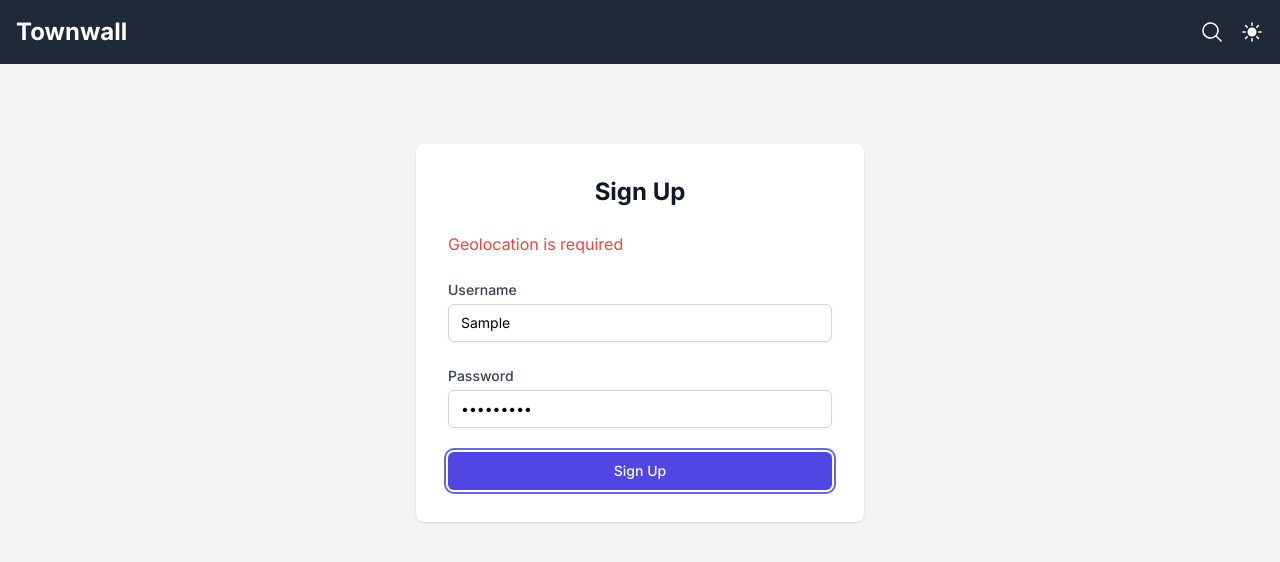
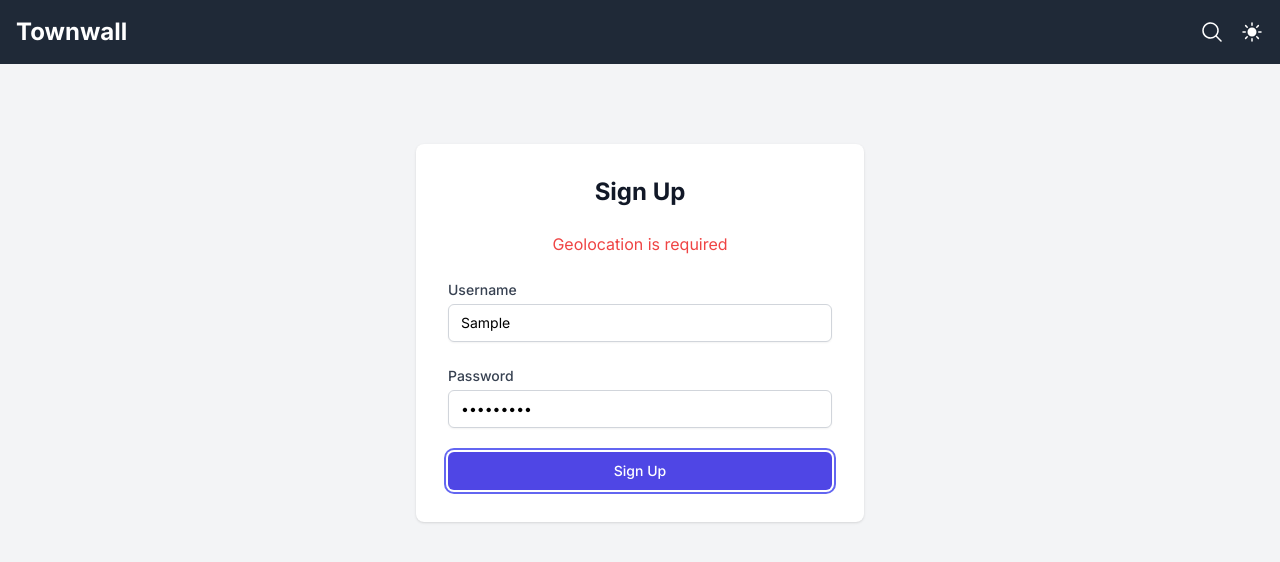
Before and after one commit to alexaldearroyo/townwall, a Next.js app: page /register in a window 1280 px wide. Both pictures are taken after typing "Sample", "Sample123" into the empty fields and a click on the button "Sign Up". Shown: the top 562 px of the page. Built offline with nearby package versions, Linux system fonts and the light colour scheme; no server answers; what dotenv-safe would draw is missing.

Commit message:
Update error message styling.

```diff
--- a/src/app/(auth)/register/RegisterForm.tsx
+++ b/src/app/(auth)/register/RegisterForm.tsx
@@ -64,7 +64,17 @@ export default function RegisterForm() {
           Sign Up
         </h1>
         <form onSubmit={handleRegister} className="space-y-6">
-          {!!error && <p className="text-red-500">{error}</p>}
+          {!!error && (
+            <p
+              className={
+                error === 'User registered successfully'
+                  ? 'text-green-700 text-center'
+                  : 'text-red-500 text-center'
+              }
+            >
+              {error}
+            </p>
+          )}
           <div>
             <label
               htmlFor="username"
```
